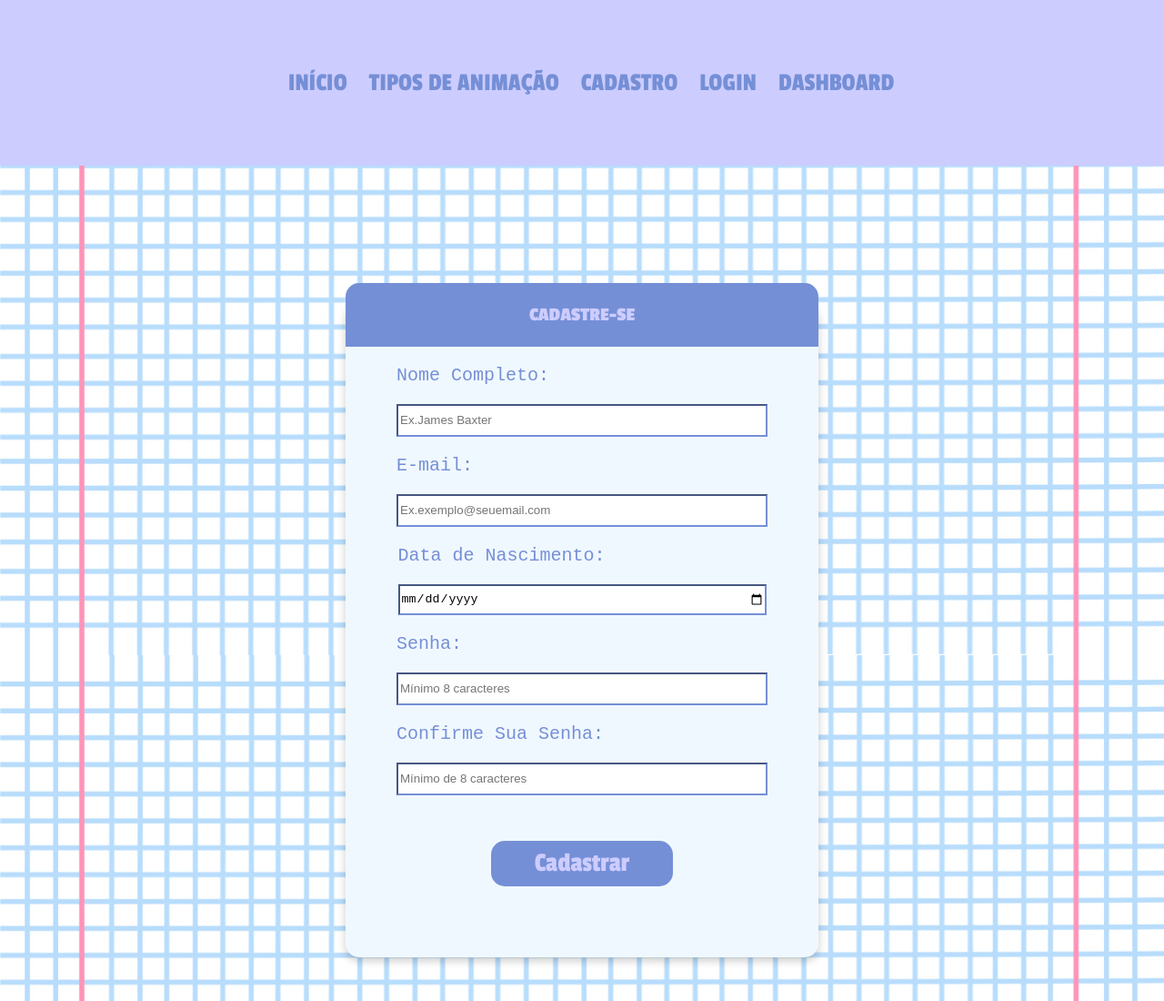
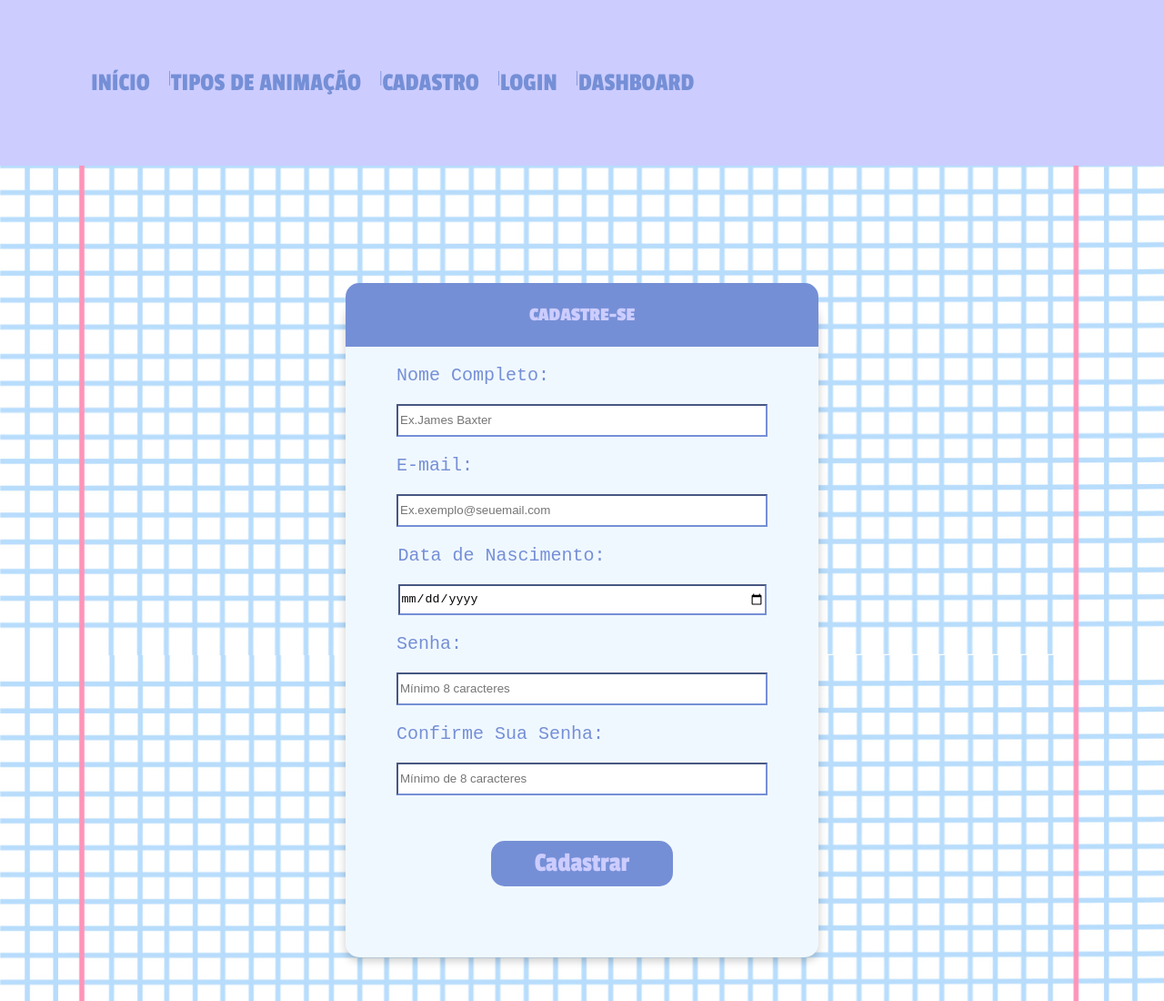
Before and after one commit to beatriziw/Projeto-Individual, a website: page web-data-viz-main/public/cadastro.html in a window 1280 px wide. Shown: the top 1100 px of the page at 91% size. Drawn offline with Linux system fonts and the light colour scheme; files whose address does not match are found by name; a web font is replaced by a local one.

Commit message:
corrigindo api

```diff
--- a/web-data-viz-main/public/cadastro.html
+++ b/web-data-viz-main/public/cadastro.html
@@ -9,16 +9,31 @@
 </head>
 <body>
     <div class="header">
+    <div class="container">
     <ul class="navbar">
     <li>
-    <a href="#">INÍCIO</a>
+    <a href="index.html">INÍCIO</a>
+    </li>
+    <li>|</li>
+    <li>
     <a href="#">TIPOS DE ANIMAÇÃO</a>
+    </li>
+    <li>|</li>
+    <li class="agora">
     <a href="#">CADASTRO</a>
-    <a href="#">LOGIN</a>
+    </li>
+    <li>|</li>
+    <li>
+    <a href="login.html">LOGIN</a>
+    </li>
+    <li>|</li>
+    <li>
     <a href="#">DASHBOARD</a>
     </li>
     </ul>
     </div>
+    </div>
+
     <div class="conteudo">
     <div class="box">
     <div class="boxheader">
@@ -85,9 +100,9 @@
     //Recupere o valor da nova input pelo nome do id
     // Agora vá para o método fetch logo abaixo
     var nomeVar = input_nome.value;
-    // var emailVar = email_input.value;
-    // var senhaVar = senha_input.value;
-    // var confirmacaoSenhaVar = confirmacao_senha_input.value;
+    var emailVar = email_input.value;
+    var senhaVar = senha_input.value;
+    var confirmacaoSenhaVar = confirmacao_senha_input.value;
     // var codigoVar = codigo_input.value;
     // var idEmpresaVincular
 
@@ -116,8 +131,8 @@
         // crie um atributo que recebe o valor recuperado aqui
         // Agora vá para o arquivo routes/usuario.js
         nomeServer: nomeVar,
-        // emailServer: emailVar,
-        // senhaServer: senhaVar,
+        emailServer: emailVar,
+        senhaServer: senhaVar,
         // idEmpresaVincularServer: idEmpresaVincular
       }),
     })
--- a/web-data-viz-main/public/css/stylecadastro.css
+++ b/web-data-viz-main/public/css/stylecadastro.css
@@ -12,13 +12,23 @@ background-color: #CCCCFF;
 padding:60px;
 text-align: center;
 }
+.container{
+display: flex;
+justify-content:space-between;
+align-items:center;
+flex-direction:row;
+}
+.navbar{
+display: flex;
+flex-direction: row;
+}
 .navbar a{
 font-family: "Passion One", sans-serif;
 flex-direction: row;
 color: #758fd6;
 text-decoration: none;
 font-size: 28px;
-justify-content: space-between;
+justify-content: space-evenly;
 margin-right: 20px;
 }
 li{
```
Also changed, not shown: web-data-viz-main/public/index.html (+1 -1 lines), web-data-viz-main/public/login.html (+1 -1 lines).
